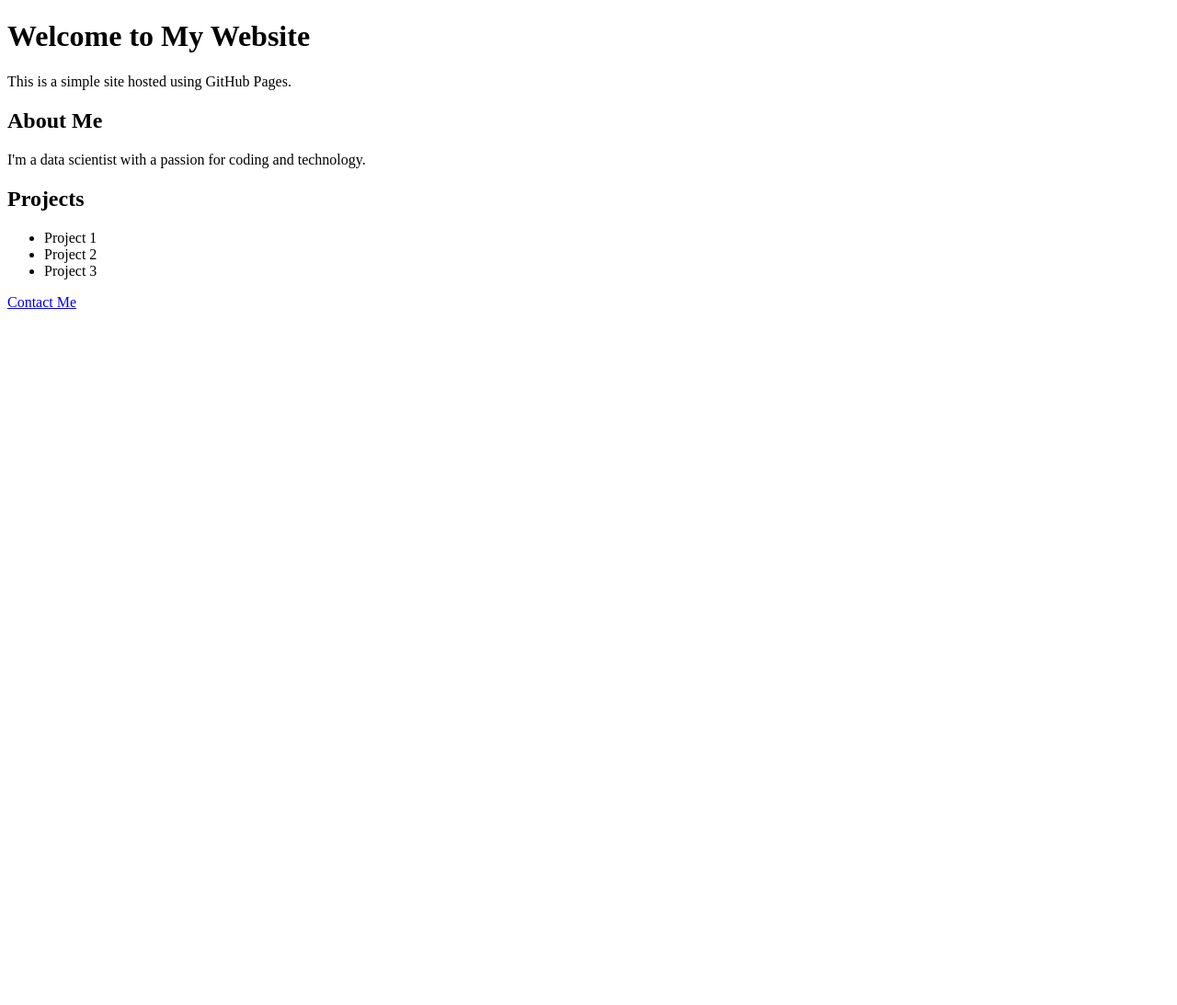
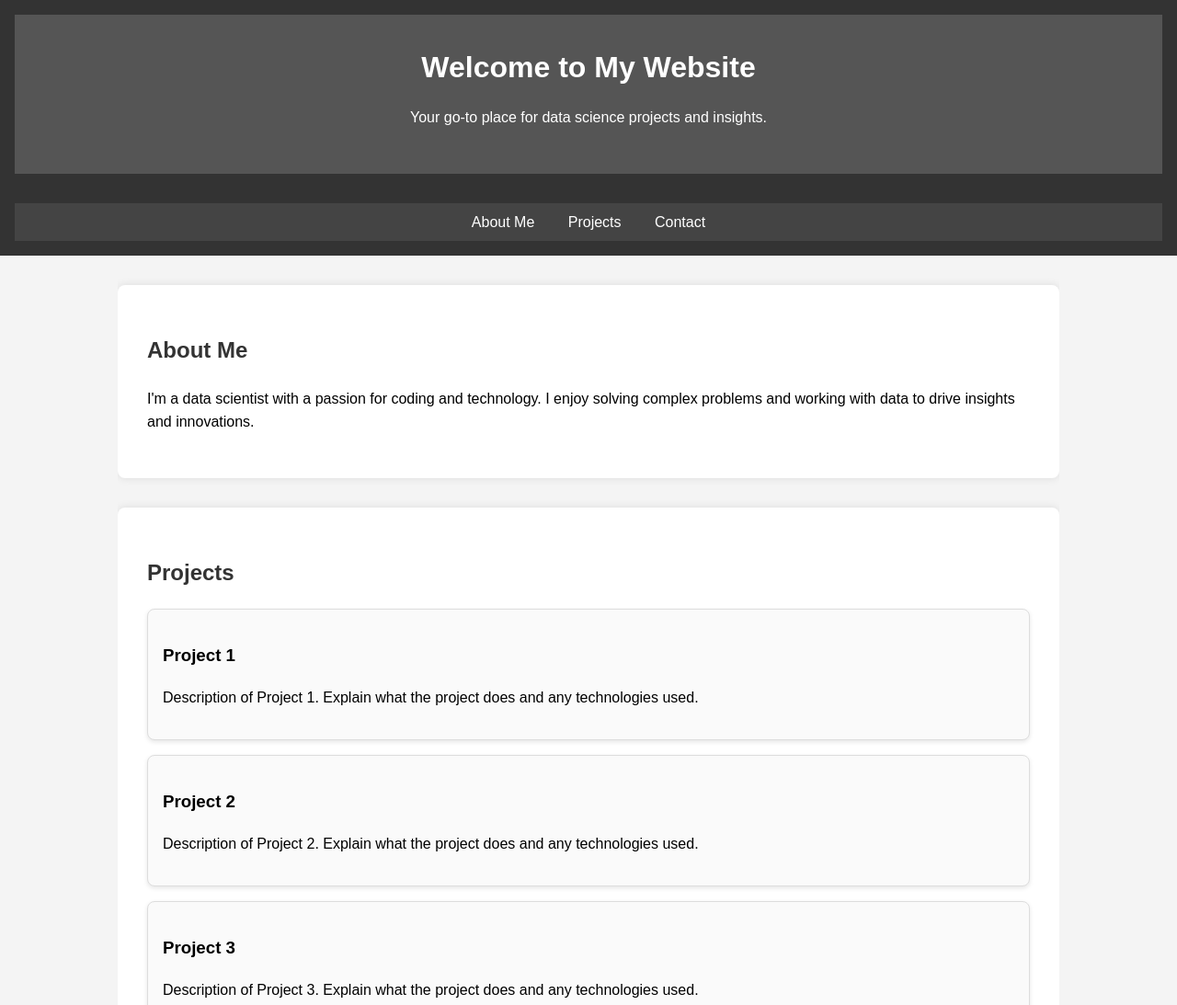
Before and after one commit to Sai-Prashanth123/Github-pages-demo, a plain HTML site: page index.html in a window 1280 px wide. Shown: the top 1093 px of the page at 92% size. Before the commit the page ends 800 px from the top, so only its background shows below. Drawn offline with Linux system fonts and the light colour scheme.

Commit message:
Update index.html

```diff
--- a/index.html
+++ b/index.html
@@ -3,19 +3,143 @@
 <head>
     <meta charset="UTF-8">
     <meta name="viewport" content="width=device-width, initial-scale=1.0">
+    <meta name="description" content="Personal website of a data scientist showcasing projects and contact information.">
     <title>My GitHub Pages Site</title>
+    <style>
+        body {
+            font-family: Arial, sans-serif;
+            line-height: 1.6;
+            margin: 0;
+            padding: 0;
+            background-color: #f4f4f4;
+        }
+        header {
+            background: #333;
+            color: #fff;
+            padding: 1rem;
+            text-align: center;
+        }
+        nav {
+            margin: 0;
+            padding: 0;
+            text-align: center;
+            background: #444;
+        }
+        nav a {
+            color: #fff;
+            text-decoration: none;
+            padding: 0.5rem 1rem;
+            display: inline-block;
+        }
+        nav a:hover {
+            background: #555;
+        }
+        .hero {
+            background: #555;
+            color: #fff;
+            padding: 2rem;
+            text-align: center;
+            margin-bottom: 2rem;
+        }
+        .hero h1 {
+            margin: 0;
+        }
+        .container {
+            width: 80%;
+            margin: 0 auto;
+            overflow: hidden;
+        }
+        section {
+            margin: 2rem 0;
+            padding: 2rem;
+            background: #fff;
+            border-radius: 8px;
+            box-shadow: 0 0 10px rgba(0, 0, 0, 0.1);
+        }
+        h2 {
+            color: #333;
+        }
+        ul {
+            list-style-type: none;
+            padding: 0;
+        }
+        ul li {
+            margin: 1rem 0;
+            padding: 1rem;
+            border-radius: 8px;
+            background: #fafafa;
+            border: 1px solid #ddd;
+            box-shadow: 0 2px 5px rgba(0, 0, 0, 0.1);
+        }
+        a {
+            color: #333;
+            text-decoration: none;
+        }
+        a:hover {
+            text-decoration: underline;
+        }
+        footer {
+            background: #333;
+            color: #fff;
+            padding: 1rem;
+            text-align: center;
+        }
+        @media (max-width: 768px) {
+            .container {
+                width: 95%;
+            }
+            nav a {
+                display: block;
+                padding: 0.5rem;
+            }
+        }
+    </style>
 </head>
 <body>
-    <h1>Welcome to My Website</h1>
-    <p>This is a simple site hosted using GitHub Pages.</p>
-    <h2>About Me</h2>
-    <p>I'm a data scientist with a passion for coding and technology.</p>
-    <h2>Projects</h2>
-    <ul>
-        <li>Project 1</li>
-        <li>Project 2</li>
-        <li>Project 3</li>
-    </ul>
-    <a href="prashanth:saip00519@gmail.com">Contact Me</a>
+    <header>
+        <div class="hero">
+            <h1>Welcome to My Website</h1>
+            <p>Your go-to place for data science projects and insights.</p>
+        </div>
+        <nav>
+            <a href="#about">About Me</a>
+            <a href="#projects">Projects</a>
+            <a href="#contact">Contact</a>
+        </nav>
+    </header>
+
+    <div class="container">
+        <section id="about">
+            <h2>About Me</h2>
+            <p>I'm a data scientist with a passion for coding and technology. I enjoy solving complex problems and working with data to drive insights and innovations.</p>
+        </section>
+
+        <section id="projects">
+            <h2>Projects</h2>
+            <ul>
+                <li>
+                    <h3>Project 1</h3>
+                    <p>Description of Project 1. Explain what the project does and any technologies used.</p>
+                </li>
+                <li>
+                    <h3>Project 2</h3>
+                    <p>Description of Project 2. Explain what the project does and any technologies used.</p>
+                </li>
+                <li>
+                    <h3>Project 3</h3>
+                    <p>Description of Project 3. Explain what the project does and any technologies used.</p>
+                </li>
+            </ul>
+        </section>
+
+        <section id="contact">
+            <h2>Contact Me</h2>
+            <p>If you would like to get in touch, please email me at <a href="mailto:saip00519@gmail.com">saip00519@gmail.com</a>.</p>
+        </section>
+    </div>
+
+    <footer>
+        <p>&copy; 2024 My GitHub Pages Site. All rights reserved.</p>
+    </footer>
 </body>
 </html>
```
